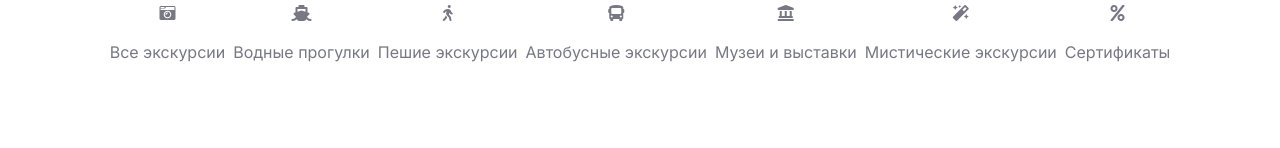
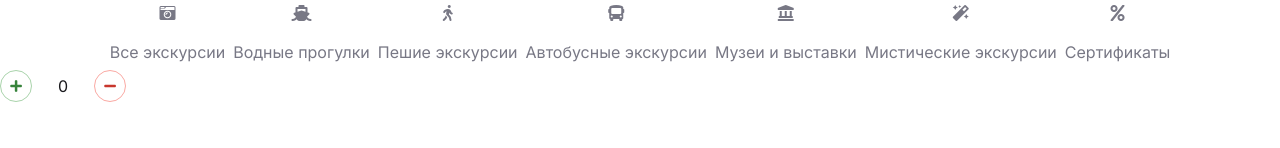
Before and after one commit to vera-mal/tour-agency, a React (Create React App) app in the folder frontend/: page /ui-kit in a window 1280 px wide. Shown: the part 152-300 px from the top of the page. Built offline with nearby package versions, Linux system fonts and the light colour scheme.

Commit message:
increment/decrement component

```diff
--- a/frontend/src/App.js
+++ b/frontend/src/App.js
@@ -1,6 +1,7 @@
 import './App.css';
 import Header from "./components/Header";
 import Navbar from "./components/Navbar";
+import UiKit from "./pages/UiKit";
 import {Routes, Route, BrowserRouter} from "react-router-dom";
 
 function App() {
@@ -14,6 +15,7 @@ function App() {
           <Route path='/certificates' element={<>Сертификаты</>} />
           <Route path='/help' element={<>Помощь</>} />
           <Route path='*' element={<></>} />
+          <Route path='/ui-kit' element={<UiKit />} />
         </Routes>
       </div>
     </BrowserRouter>
--- /dev/null
+++ b/frontend/src/components/IncDec/IncDec.css
@@ -0,0 +1,33 @@
+.increment-decrement {
+  display: flex;
+  align-items: center;
+}
+
+.button {
+  border-radius: 100%;
+  width: 32px;
+  height: 32px;
+  background-color: #fff;
+  cursor: pointer;
+}
+
+.plus {
+  border: 1px solid #A9D3AB;
+}
+
+.plus i{
+  color: #37833B;
+}
+
+.minus {
+  border: 1px solid #FAA9A3;
+}
+
+.minus i{
+  color: #C8372D;
+}
+
+.value {
+  margin: 0 26px;
+  color: #19191D;
+}
--- /dev/null
+++ b/frontend/src/components/IncDec/index.js
@@ -0,0 +1,24 @@
+import React, {useState, useEffect} from 'react';
+import './IncDec.css';
+
+const IncDec = ({onValueChange = () => {}, initialValue = 0}) => {
+  const [value, setValue] = useState(initialValue);
+
+  useEffect(() => {
+    onValueChange(value)
+  }, [value]);
+
+  return (
+    <div className='increment-decrement'>
+      <button onClick={() => setValue(value + 1)} className='button plus'><i className="fas fa-plus"></i></button>
+
+      <div className='value'>{value}</div>
+
+      <button onClick={() => {
+        if (value > 0) setValue(value - 1)
+      }} className='button minus'><i className="fas fa-minus"></i></button>
+    </div>
+  );
+};
+
+export default IncDec;
--- /dev/null
+++ b/frontend/src/pages/UiKit.js
@@ -0,0 +1,18 @@
+import React, {useEffect, useState} from 'react';
+import IncDec from '../components/IncDec'
+
+const UiKit = () => {
+  const [value, setValue] = useState(0);
+
+  useEffect(() => {
+    console.log(value)
+  }, [value]);
+
+  return (
+    <div>
+      <IncDec onValueChange={setValue} initialValue={value}/>
+    </div>
+  );
+};
+
+export default UiKit;
```
Also changed, not shown: frontend/src/components/Header/Header.css (renamed from frontend/src/components/Header/header.css), frontend/src/components/Navbar/Navbar.css (renamed from frontend/src/components/Navbar/navbar.css).
